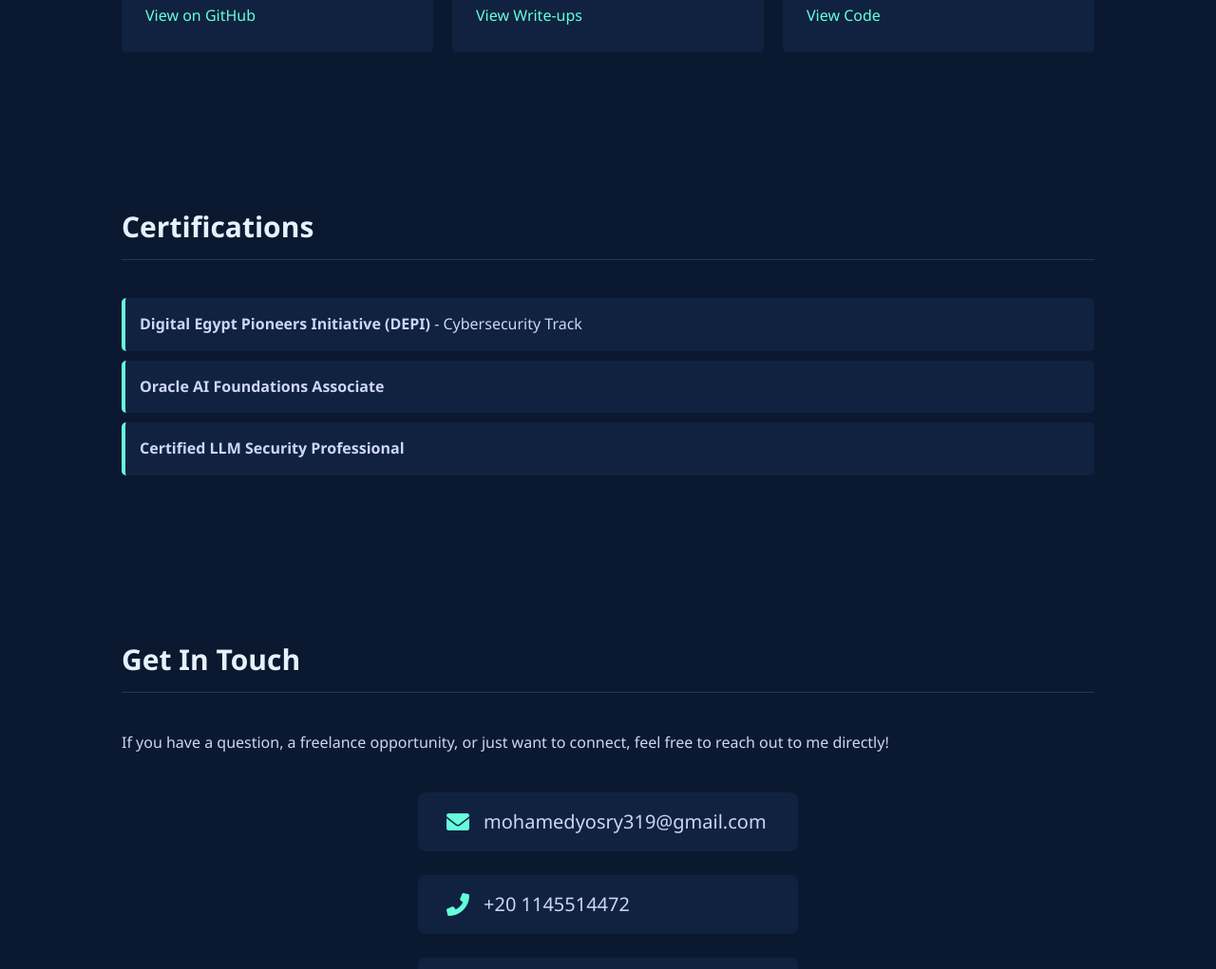
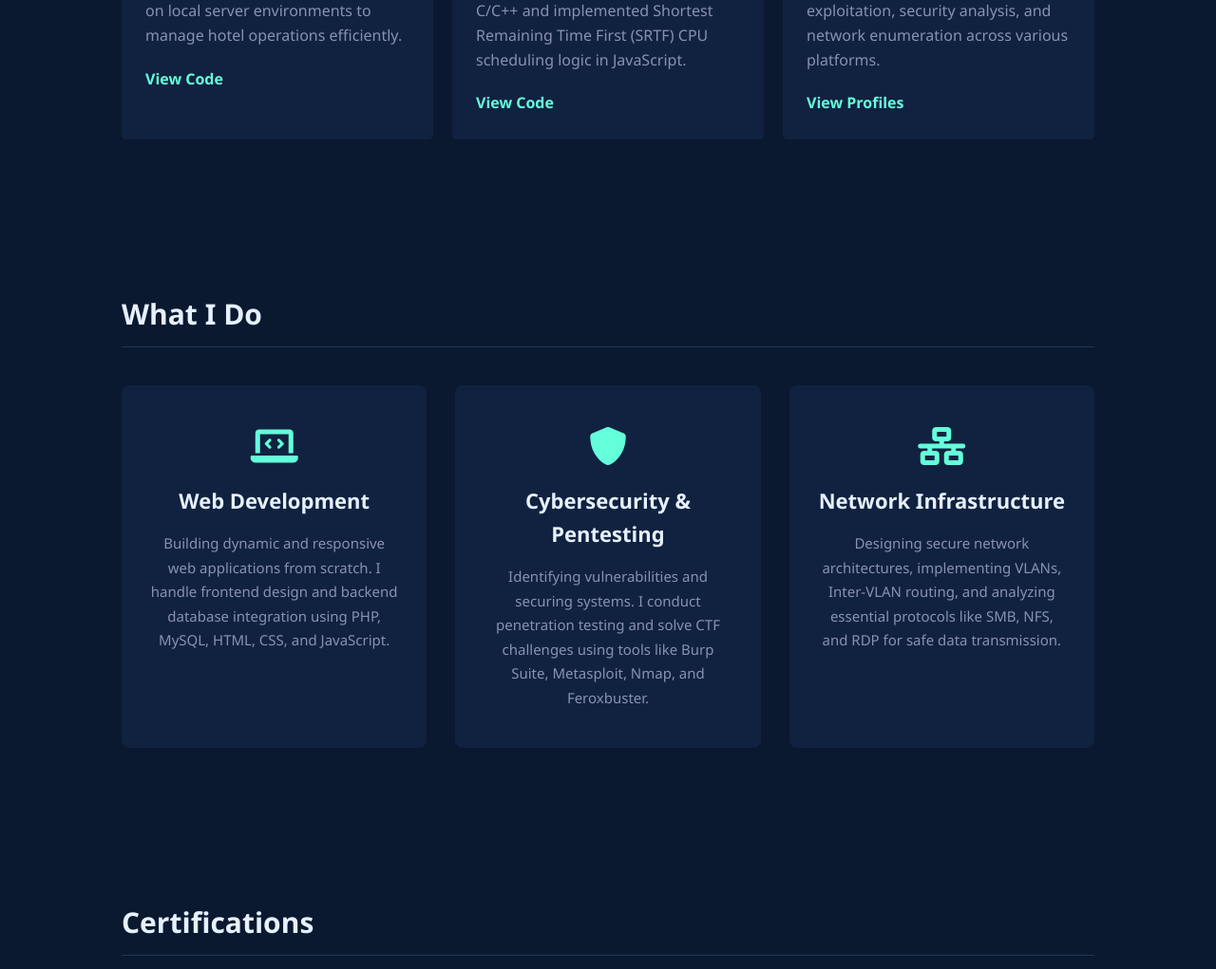
Before and after one commit to MO-347/Portfolio, a plain HTML site: page index.html in a window 1280 px wide. Shown: the part 1557-2578 px from the top of the page at 95% size. Drawn offline with Linux system fonts and the light colour scheme.

Commit message:
Add files via upload

```diff
--- a/index.html
+++ b/index.html
@@ -4,7 +4,9 @@
     <meta charset="UTF-8">
     <meta name="viewport" content="width=device-width, initial-scale=1.0">
     <title>Mohamed Yosry Fouad | Portfolio</title>
+    <!-- ربط ملف الـ CSS -->
     <link rel="stylesheet" href="style.css">
+    <!-- مكتبة الأيقونات FontAwesome -->
     <link rel="stylesheet" href="https://cdnjs.cloudflare.com/ajax/libs/font-awesome/6.0.0/css/all.min.css">
 </head>
 <body>
@@ -16,18 +18,19 @@
             <li><a href="#about">About</a></li>
             <li><a href="#skills">Skills</a></li>
             <li><a href="#projects">Projects</a></li>
+            <li><a href="#services">Services</a></li>
             <li><a href="#certifications">Certifications</a></li>
             <li><a href="#contact">Contact</a></li>
         </ul>
     </nav>
 
     <!-- Hero Section -->
-    <header class="hero">
+    <header id="about" class="hero">
         <div class="hero-content">
             <p class="greeting">Hi, my name is</p>
             <h1>Mohamed Yosry Fouad.</h1>
             <h2>I build secure web applications.</h2>
-            <p class="bio">I'm a Junior Software Developer and Cybersecurity Analyst specializing in building dynamic websites and securing networks. I enjoy solving CTF challenges and analyzing vulnerabilities.</p>
+            <p class="bio">I'm a Junior Software Developer and Cybersecurity Analyst. I specialize in backend development, network infrastructure, and penetration testing, bridging the gap between functional software and robust security.</p>
             <a href="#contact" class="btn">Get In Touch</a>
         </div>
     </header>
@@ -37,39 +40,65 @@
         <h2 class="section-title">Technical Skills</h2>
         <div class="skills-container">
             <div class="skill-box">
-                <h3>Web Development</h3>
-                <p>PHP, MySQL, HTML, CSS, JavaScript, C++</p>
+                <h3>Development & Architecture</h3>
+                <p>PHP, MySQL, C/C++, JavaScript, UML Diagrams (Use Case, Class, Sequence), PlantUML, Visual Paradigm</p>
             </div>
             <div class="skill-box">
                 <h3>Cybersecurity</h3>
-                <p>Nmap, Metasploit, Burp Suite, Feroxbuster, OpenVPN</p>
+                <p>Nmap, Metasploit, Burp Suite, Netcat, Feroxbuster, John the Ripper, OpenVPN</p>
             </div>
             <div class="skill-box">
-                <h3>Systems & Networks</h3>
-                <p>Kali Linux, Ubuntu (WSL), VLANs, SMB, RDP</p>
+                <h3>Systems & Environments</h3>
+                <p>Kali Linux, Ubuntu (WSL), XAMPP, TryHackMe, Hack The Box, picoCTF, HackerOne</p>
             </div>
         </div>
     </section>
 
-    <!-- Projects & CTFs Section -->
+    <!-- Projects Section -->
     <section id="projects" class="section">
-        <h2 class="section-title">Projects & CTFs</h2>
+        <h2 class="section-title">Projects & Achievements</h2>
         <div class="projects-grid">
             <div class="project-card">
                 <h3>Boutique Hotel Management</h3>
-                <p>A dynamic web application built with PHP, HTML, CSS, and MySQL for managing hotel reservations and operations.</p>
-                <a href="#" class="project-link">View on GitHub</a>
+                <p>A dynamic web application built with PHP, HTML, CSS, and MySQL running on local server environments to manage hotel operations efficiently.</p>
+                <a href="#" class="project-link">View Code</a>
             </div>
             <div class="project-card">
-                <h3>TryHackMe & Hack The Box</h3>
-                <p>Successfully compromised multiple machines focusing on web exploitation and network enumeration.</p>
-                <a href="#" class="project-link">View Write-ups</a>
+                <h3>Algorithm Implementations</h3>
+                <p>Developed recursive array dominator detection algorithms in C/C++ and implemented Shortest Remaining Time First (SRTF) CPU scheduling logic in JavaScript.</p>
+                <a href="#" class="project-link">View Code</a>
             </div>
             <div class="project-card">
-                <h3>Scheduling Algorithms</h3>
-                <p>Implemented Shortest Remaining Time First (SRTF) logic in JavaScript and recursive dominator algorithms in C++.</p>
-                <a href="#" class="project-link">View Code</a>
+                <h3>CTF & Machine Compromise</h3>
+                <p>Successfully compromised multiple machines focusing on web exploitation, security analysis, and network enumeration across various platforms.</p>
+                <a href="#" class="project-link">View Profiles</a>
             </div>
+        </div>
+    </section>
+
+    <!-- Services Section -->
+    <section id="services" class="section">
+        <h2 class="section-title">What I Do</h2>
+        <div class="services-grid">
+
+            <div class="service-card">
+                <i class="fas fa-laptop-code service-icon"></i>
+                <h3>Web Development</h3>
+                <p>Building dynamic and responsive web applications from scratch. I handle frontend design and backend database integration using PHP, MySQL, HTML, CSS, and JavaScript.</p>
+            </div>
+
+            <div class="service-card">
+                <i class="fas fa-shield-alt service-icon"></i>
+                <h3>Cybersecurity & Pentesting</h3>
+                <p>Identifying vulnerabilities and securing systems. I conduct penetration testing and solve CTF challenges using tools like Burp Suite, Metasploit, Nmap, and Feroxbuster.</p>
+            </div>
+
+            <div class="service-card">
+                <i class="fas fa-network-wired service-icon"></i>
+                <h3>Network Infrastructure</h3>
+                <p>Designing secure network architectures, implementing VLANs, Inter-VLAN routing, and analyzing essential protocols like SMB, NFS, and RDP for safe data transmission.</p>
+            </div>
+
         </div>
     </section>
 
@@ -77,7 +106,7 @@
     <section id="certifications" class="section">
         <h2 class="section-title">Certifications</h2>
         <ul class="cert-list">
-            <li><strong>Digital Egypt Pioneers Initiative (DEPI)</strong> - Cybersecurity Track</li>
+            <li><strong>Digital Egypt Pioneers Initiative (DEPI)</strong> - Cybersecurity & Vulnerability Assessment</li>
             <li><strong>Oracle AI Foundations Associate</strong></li>
             <li><strong>Certified LLM Security Professional</strong></li>
         </ul>
@@ -89,22 +118,19 @@
         <p>If you have a question, a freelance opportunity, or just want to connect, feel free to reach out to me directly!</p>
 
         <div class="contact-info">
-            <!-- Email -->
             <div class="contact-item">
                 <i class="fas fa-envelope"></i>
-                <a href="mailto:your-email@example.com">mohamedyosry319@gmail.com</a>
+                <a href="mailto:your-email@example.com">your-email@example.com</a>
             </div>
 
-            <!-- Phone -->
             <div class="contact-item">
                 <i class="fas fa-phone-alt"></i>
-                <a href="tel:+201xxxxxxxxx">+20 1145514472</a>
+                <a href="tel:+201xxxxxxxxx">+20 1xx xxx xxxx</a>
             </div>
 
-            <!-- LinkedIn -->
             <div class="contact-item">
                 <i class="fab fa-linkedin"></i>
-                <a href="https://linkedin.com/in/yourprofile" target="_blank">www.linkedin.com/in/mohamed-yosry-fouad</a>
+                <a href="https://linkedin.com/in/yourprofile" target="_blank">linkedin.com/in/yourprofile</a>
             </div>
         </div>
     </section>
@@ -113,6 +139,7 @@
         <p>Designed & Built by Mohamed Yosry Fouad &copy; 2026</p>
     </footer>
 
+
     <script src="script.js"></script>
 </body>
 </html>
--- a/style.css
+++ b/style.css
@@ -112,6 +112,46 @@ body {
     padding-bottom: 10px;
 }
 
+/* Services Section */
+.services-grid {
+    display: grid;
+    grid-template-columns: repeat(auto-fit, minmax(300px, 1fr));
+    gap: 30px;
+}
+
+.service-card {
+    background-color: var(--secondary-bg);
+    padding: 40px 30px;
+    border-radius: 8px;
+    text-align: center;
+    transition: transform 0.3s ease, box-shadow 0.3s ease;
+    border-top: 4px solid transparent;
+}
+
+.service-card:hover {
+    transform: translateY(-10px);
+    border-top: 4px solid var(--accent-color);
+    box-shadow: 0 10px 30px -15px rgba(2, 12, 27, 0.7);
+}
+
+.service-icon {
+    font-size: 40px;
+    color: var(--accent-color);
+    margin-bottom: 20px;
+}
+
+.service-card h3 {
+    color: #e6f1ff;
+    font-size: 22px;
+    margin-bottom: 15px;
+}
+
+.service-card p {
+    color: #8892b0;
+    font-size: 15px;
+    line-height: 1.7;
+}
+
 /* Skills */
 .skills-container {
     display: flex;
@@ -121,15 +161,20 @@ body {
 
 .skill-box {
     background-color: var(--secondary-bg);
-    padding: 20px;
+    padding: 25px;
     border-radius: 5px;
     flex: 1;
     min-width: 250px;
+    border-left: 2px solid var(--accent-color);
 }
 
 .skill-box h3 {
     color: var(--accent-color);
-    margin-bottom: 10px;
+    margin-bottom: 15px;
+}
+
+.skill-box p {
+    color: #8892b0;
 }
 
 /* Projects */
@@ -163,6 +208,7 @@ body {
 .project-link {
     color: var(--accent-color);
     text-decoration: none;
+    font-weight: bold;
 }
 
 /* Certifications */
@@ -172,18 +218,30 @@ body {
 
 .cert-list li {
     background-color: var(--secondary-bg);
-    margin-bottom: 10px;
-    padding: 15px;
+    margin-bottom: 15px;
+    padding: 20px;
     border-radius: 5px;
     border-left: 4px solid var(--accent-color);
 }
 
 /* Contact Info Styles */
+.contact {
+    text-align: center;
+}
+
+.contact p {
+    color: #8892b0;
+    margin-bottom: 30px;
+    max-width: 600px;
+    margin-left: auto;
+    margin-right: auto;
+}
+
 .contact-info {
     display: flex;
     flex-direction: column;
     align-items: center;
-    gap: 25px;
+    gap: 20px;
     margin-top: 40px;
 }
 
@@ -191,7 +249,7 @@ body {
     display: flex;
     align-items: center;
     gap: 15px;
-    font-size: 20px;
+    font-size: 18px;
     background-color: var(--secondary-bg);
     padding: 15px 30px;
     border-radius: 8px;
@@ -220,3 +278,12 @@ body {
 .contact-item a:hover {
     color: var(--accent-color);
 }
+
+/* Footer */
+footer {
+    text-align: center;
+    padding: 25px;
+    color: #8892b0;
+    font-size: 14px;
+    background-color: #020c1b;
+}
```
